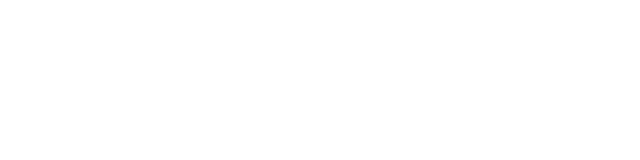
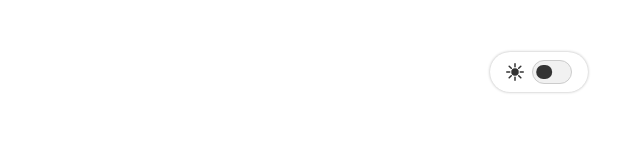
Before and after one commit to CodingWithJiro/frontend-mentor-browser-extension-manager, a React (Vite) app: page / in a window 1280 px wide. Shown: the top 160 px of the page, without its empty margins (640-1280 px from the left). Built offline with nearby package versions, Linux system fonts and the light colour scheme.

Commit message:
feat(components): import boilerplate Theme component to App

```diff
--- a/src/App.jsx
+++ b/src/App.jsx
@@ -1,9 +1,11 @@
 import SkipLink from "./components/SkipLink";
+import Theme from "./components/Theme";
 
 function App() {
   return (
     <>
       <SkipLink />
+      <Theme />
     </>
   );
 }
```
